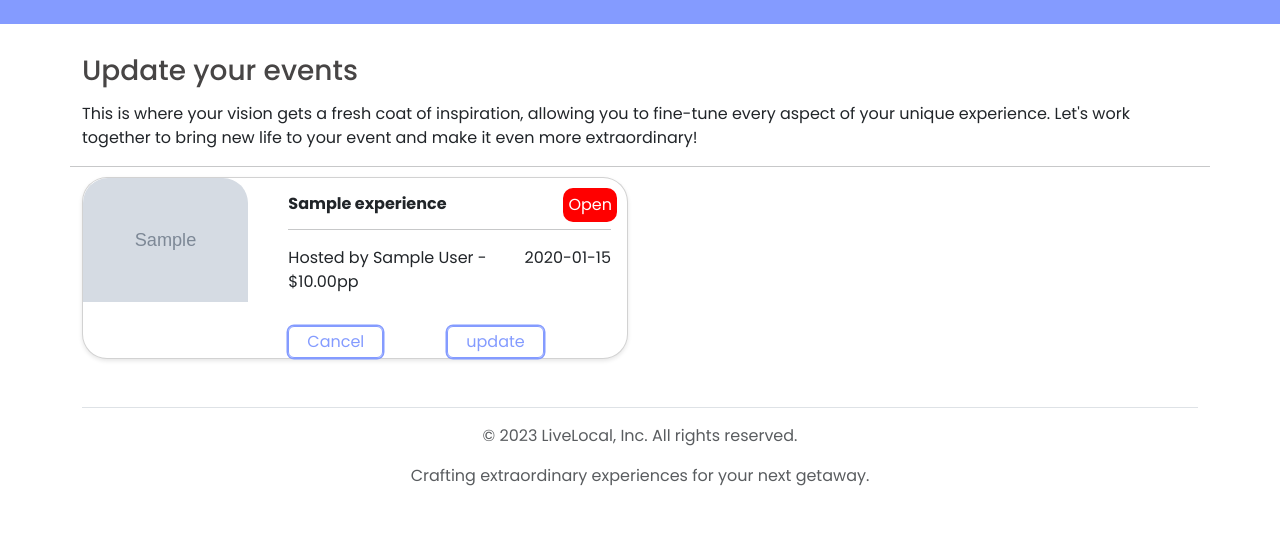
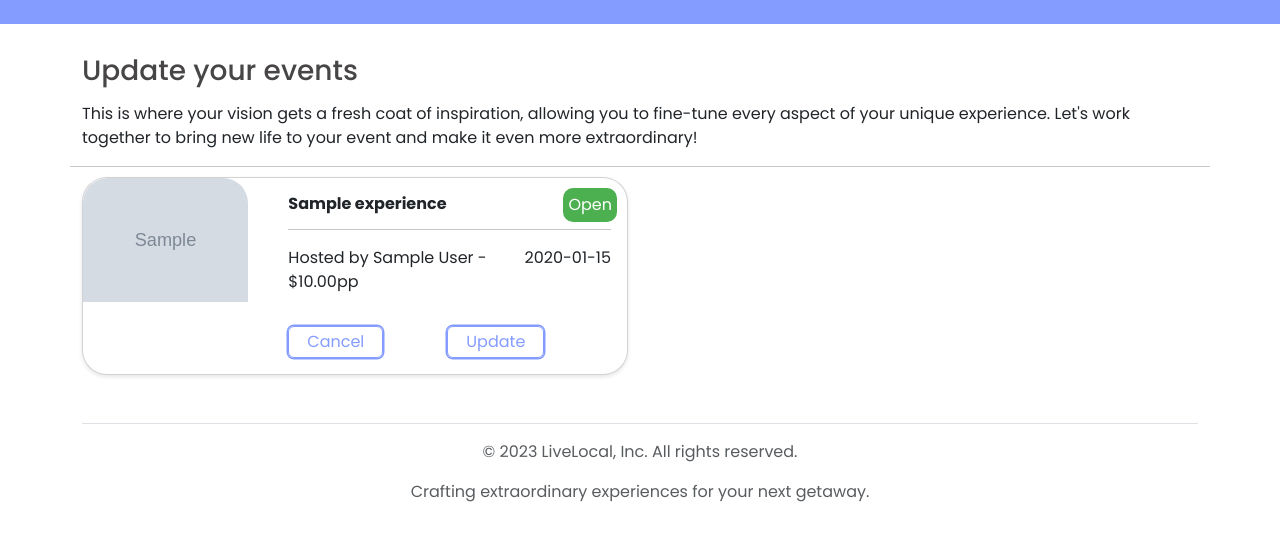
Before and after one commit to marnierogers/livelocal-webapp-backend, a Flask app: page /experiences/update in a window 1280 px wide. Shown: the part 67-608 px from the top of the page. Run offline with Flask 3, Linux system fonts and the light colour scheme; a user stored in the database is signed in; tables that the repository leaves empty hold one stand-in row (values such as "Sample post"); grey boxes marked "Sample" are stand-in pictures; some libraries are stand-ins or nearby versions.

Commit message:
The Colour of an event status will now change to dynamically match an experience's event status

```diff
--- a/website/templates/experiences/show.html
+++ b/website/templates/experiences/show.html
@@ -95,7 +95,7 @@
             <div class="col-12 col-md-7 col-lg-5">
                 <div class="card">
                     <div class="card-body">
-                        <div class="status-green" id="change-status">
+                        <div class="{% if experience.status == 'Inactive' %}status-grey{% elif experience.status == 'Open' %}status-green{% elif experience.status == 'Sold Out' %}status-red{% elif experience.status == 'Cancelled' %}status-black{% endif %}">
                             {{ experience.status }}
                         </div>
                         <h5 class="card-title">Price: ${{ experience.price }} pp</h5>
--- a/website/templates/experiences/update.html
+++ b/website/templates/experiences/update.html
@@ -56,22 +56,22 @@
                             </div>
 
                             <div class="d-flex justify-content-start">
-                                <div>
-                                    <a href="/" class="btn custom-btn toggle-button rounded me-5 ms-3">
+                                <form method="POST" action="{{ url_for('experience.cancel_event', experience_id=experience.id) }}">
+                                    <button type="submit" class="btn custom-btn toggle-button rounded me-5 ms-3">
                                         Cancel
-                                    </a>
-                                </div>
+                                    </button>
+                                </form>
                                 <div>
                                     <a href="{{ url_for('experience.update_page', experience_id=experience.id) }}" class="btn custom-btn toggle-button rounded me-5 ms-3">
-                                        update
+                                        Update
                                     </a>
                                 </div>
                             </div>
 
 
-                            <div class="status-red">
-                                {{experience.status}}
-                            </div></a>
+                            <div class="{% if experience.status == 'Inactive' %}status-grey{% elif experience.status == 'Open' %}status-green{% elif experience.status == 'Sold Out' %}status-red{% elif experience.status == 'Cancelled' %}status-black{% endif %}">
+                                {{ experience.status }}
+                            </div>
 
                         </div>
                     </div>
--- a/website/templates/index.html
+++ b/website/templates/index.html
@@ -206,9 +206,9 @@
                     </a>
 
                     <!-- Status box in the top right corner -->
-                    <div class="status-green">
-                        {{experience.status}}
-                    </div></a>
+                    <div class="{% if experience.status == 'Inactive' %}status-grey{% elif experience.status == 'Open' %}status-green{% elif experience.status == 'Sold Out' %}status-red{% elif experience.status == 'Cancelled' %}status-black{% endif %}">
+                        {{ experience.status }}
+                    </div>
                     <div class="card-body">
                         <h6 class="card-title">
                             <b>
```
